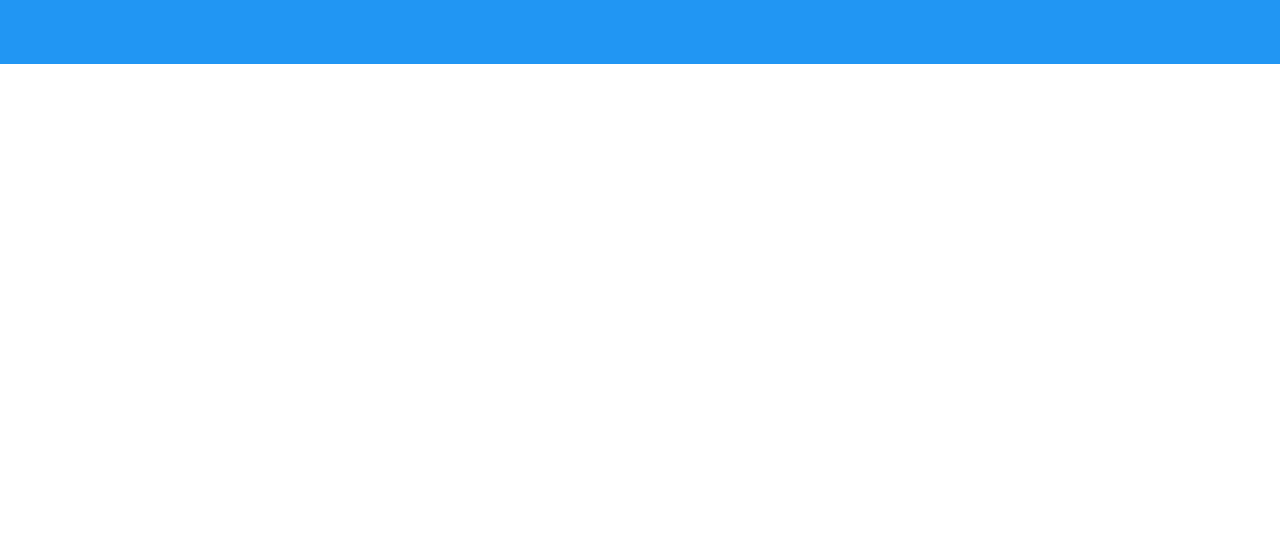
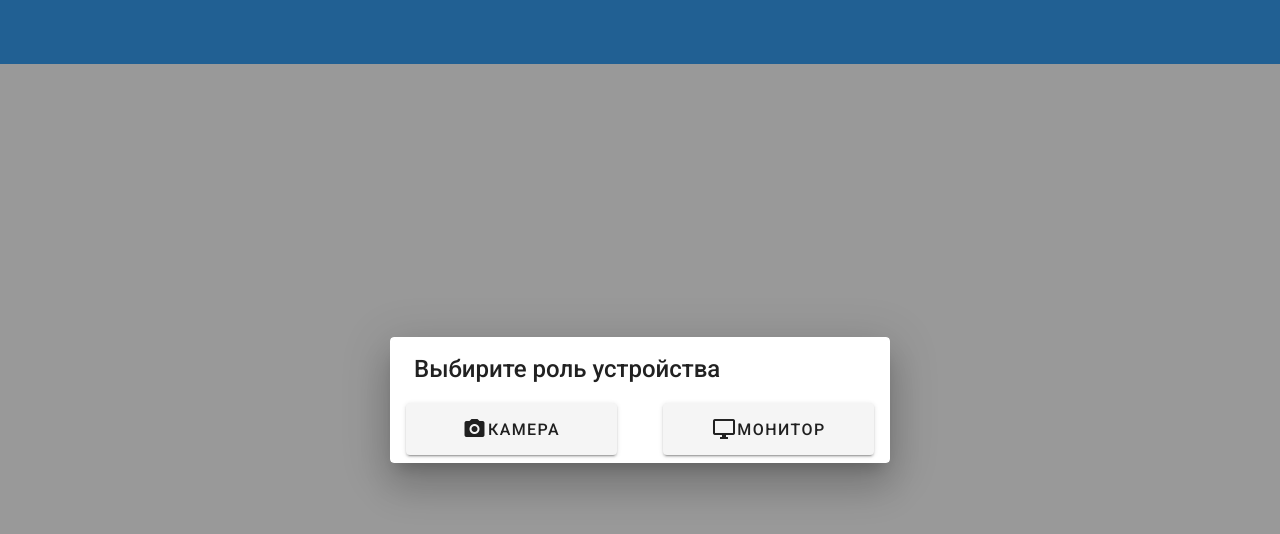
Before and after one commit to sticker0ne/web-photo, a Nuxt app: page /connect in a window 1280 px wide. Shown: the top 534 px of the page. Built offline with nearby package versions, Linux system fonts and the light colour scheme.

Commit message:
Created camera/monitor page

```diff
--- /dev/null
+++ b/components/CameraVideoStream.vue
@@ -0,0 +1,11 @@
+<template>
+  <div class="camera-video-stream">camera-video-stream</div>
+</template>
+
+<script>
+export default {
+  name: 'CameraVideoStream'
+}
+</script>
+
+<style scoped></style>
--- a/components/ChooseRoleDialog.vue
+++ b/components/ChooseRoleDialog.vue
@@ -1,11 +1,49 @@
 <template>
-  <div class="dialog">dialog</div>
+  <v-dialog :value="true" max-width="500" persistent>
+    <v-card>
+      <v-card-title class="headline">Выбирите роль устройства</v-card-title>
+
+      <v-card-actions>
+        <v-btn x-large width="45%" @click="confirmDialog(ROLE_CAMERA)">
+          <v-icon dark>mdi-camera</v-icon>
+          Камера
+        </v-btn>
+        <v-btn
+          x-large
+          width="45%"
+          class="ml-auto"
+          @click="confirmDialog(ROLE_MONITOR)"
+        >
+          <v-icon dark>mdi-monitor</v-icon>
+          Монитор
+        </v-btn>
+      </v-card-actions>
+    </v-card>
+  </v-dialog>
 </template>
 
 <script>
+import { ROLE_CAMERA, ROLE_MONITOR } from '@/assets/javascript/constants'
+
 export default {
-  name: 'ChooseRoleDialog'
+  name: 'ChooseRoleDialog',
+  data() {
+    return {
+      ROLE_CAMERA,
+      ROLE_MONITOR
+    }
+  },
+  methods: {
+    confirmDialog(role) {
+      this.$emit('confirmDialog', role)
+    }
+  }
 }
 </script>
 
-<style scoped></style>
+<style scoped lang="scss">
+.v-card__text,
+.v-card__title {
+  word-break: normal; /* maybe !important  */
+}
+</style>
--- a/components/InviteNewUserDialog.vue
+++ b/components/InviteNewUserDialog.vue
@@ -46,7 +46,9 @@ export default {
       }
     },
     inviteLink() {
-      return process.env.INVITE_HOST + '/connect?photographId=' + this.rtcToken
+      return (
+        process.env.INVITE_HOST + '/connect?photographToken=' + this.rtcToken
+      )
     }
   },
   watch: {
--- a/pages/connect.vue
+++ b/pages/connect.vue
@@ -1,10 +1,32 @@
 <template>
-  <div class="smth"></div>
+  <v-layout column justify-center align-center>
+    <v-flex xs12 sm8 md6>
+      <choose-role-dialog
+        v-if="!this.role.length"
+        @confirmDialog="chooseRole"
+      />
+    </v-flex>
+  </v-layout>
 </template>
 
 <script>
+import { mapState, mapMutations } from 'vuex'
+import ChooseRoleDialog from '@/components/ChooseRoleDialog'
 export default {
-  name: 'Connect'
+  name: 'Connect',
+  components: { ChooseRoleDialog },
+  methods: {
+    ...mapMutations(['setRole', 'setPhotographToken']),
+    chooseRole(role) {
+      this.setRole(role)
+    }
+  },
+  computed: {
+    ...mapState(['role'])
+  },
+  mounted() {
+    this.setPhotographToken(this.$route.query.photographToken)
+  }
 }
 </script>
 
--- a/pages/index.vue
+++ b/pages/index.vue
@@ -1,15 +1,18 @@
 <template>
   <v-layout column justify-center align-center>
-    <v-flex xs12 sm8 md6> </v-flex>
+    <v-flex xs12 sm8 md6>
+      <camera-video-stream />
+    </v-flex>
   </v-layout>
 </template>
 
 <script>
 import { mapMutations } from 'vuex'
 import { ROLE_PHOTOGRAPH } from '@/assets/javascript/constants'
+import CameraVideoStream from '@/components/CameraVideoStream'
 
 export default {
-  components: {},
+  components: { CameraVideoStream },
   methods: {
     ...mapMutations(['setRole'])
   },
--- a/store/index.js
+++ b/store/index.js
@@ -1,6 +1,7 @@
 export const state = () => ({
   rtcToken: '123',
-  role: ''
+  role: '',
+  photographToken: ''
 })
 
 export const mutations = {
@@ -9,5 +10,8 @@ export const mutations = {
   },
   setRole(state, payload) {
     state.role = payload
+  },
+  setPhotographToken(state, payload) {
+    state.photographToken = payload
   }
 }
```
